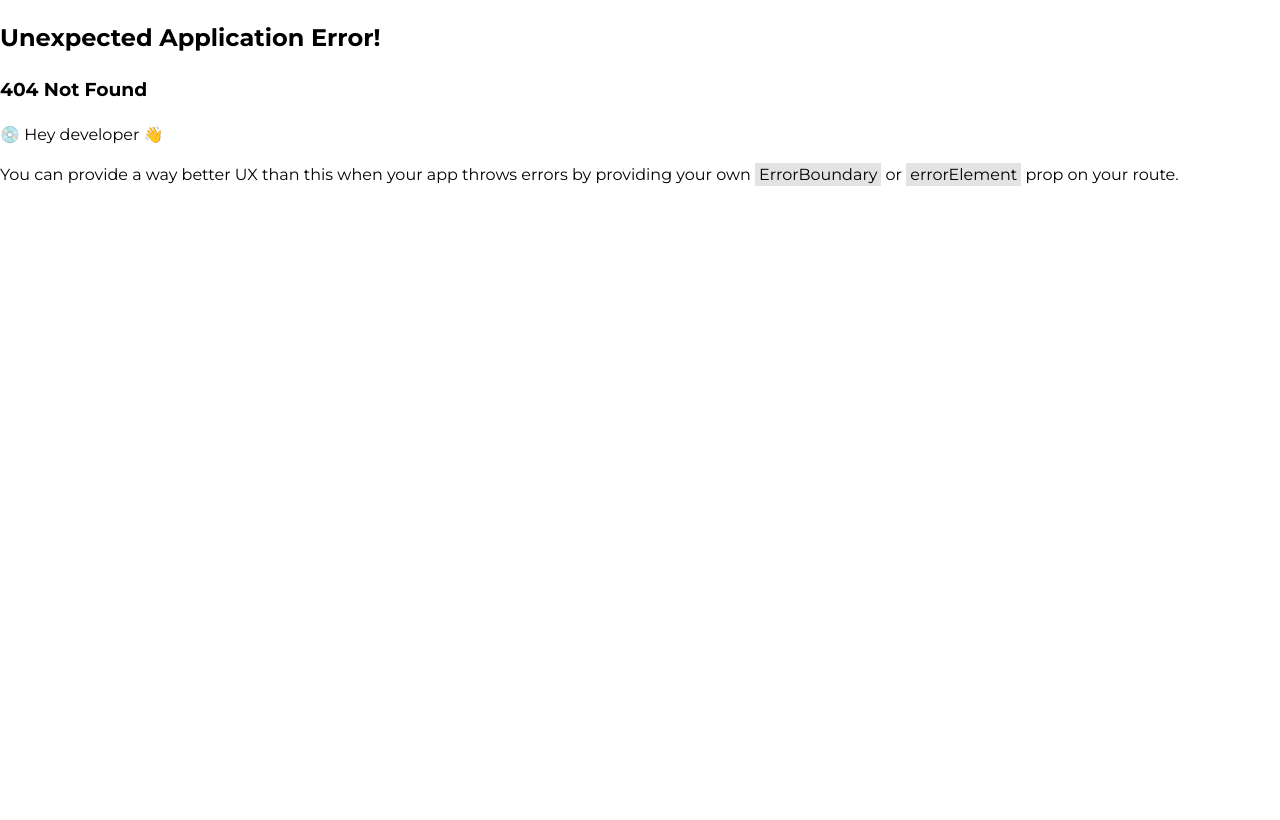
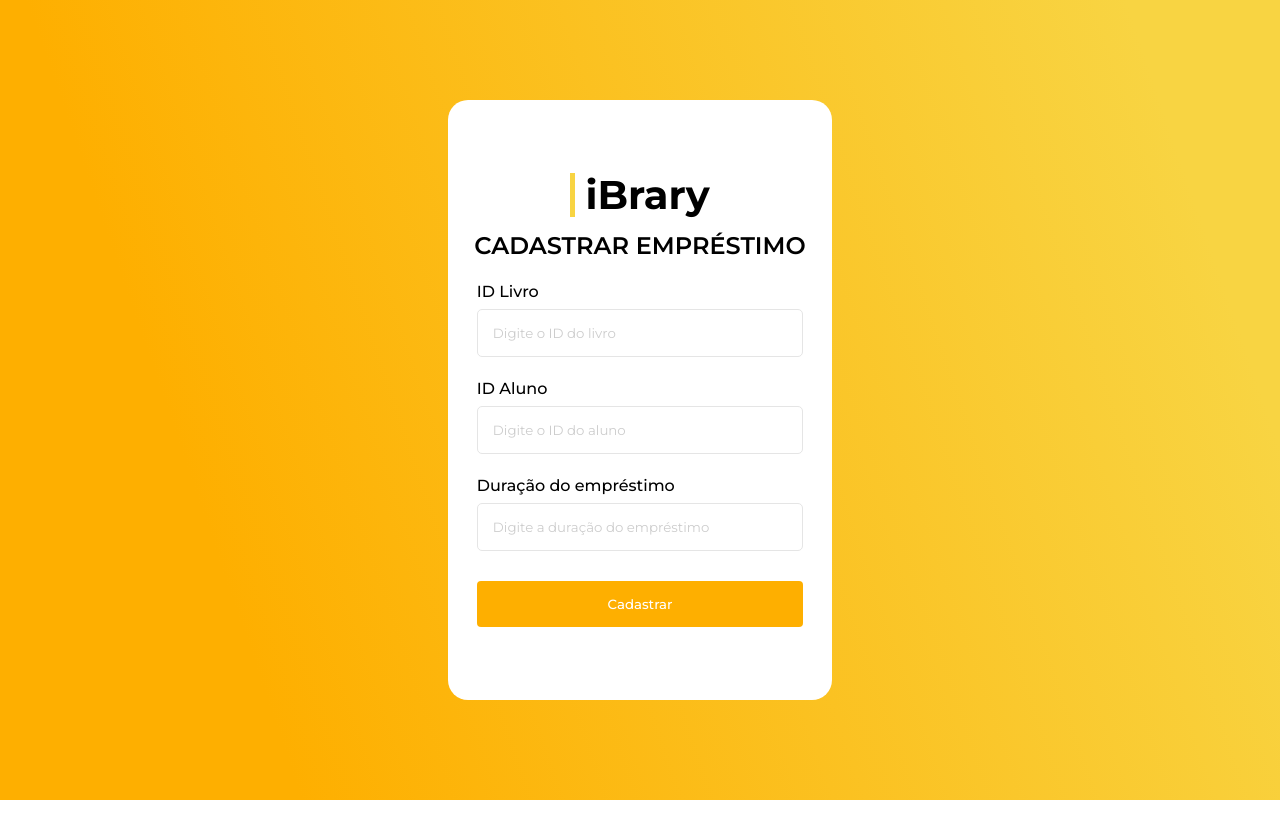
Before and after one commit to Melatoo/iBrary, a React (Vite) app in the folder Implementacao/front-end/: page /admin/emprestimos/cadastrar in a window 1280 px wide. Before the commit this address had no page. Built offline with nearby package versions, Linux system fonts and the light colour scheme.

Commit message:
criando tela de cadastrar empréstimo

```diff
--- a/Implementacao/front-end/src/main.jsx
+++ b/Implementacao/front-end/src/main.jsx
@@ -13,6 +13,7 @@ import AlunoHome from "./views/Aluno/Home.jsx";
 import AlunoLivros from "./views/Aluno/Livros.jsx";
 import AlunoEmprestimos from "./views/Aluno/Emprestimos.jsx";
 import AdicionarLivro from "./views/Admin/AdicionarLivro.jsx";
+import CadastrarEmprestimos from "./views/Admin/CadastrarEmprestimos.jsx";
 
 const router = createBrowserRouter([
   {
@@ -59,6 +60,10 @@ const router = createBrowserRouter([
     path: "/admin/livros/add",
     element: <AdicionarLivro />,
   },
+  {
+    path: "/admin/emprestimos/cadastrar",
+    element: <CadastrarEmprestimos />,
+  },
 ]);
 
 ReactDOM.createRoot(document.getElementById("root")).render(
--- /dev/null
+++ b/Implementacao/front-end/src/views/Admin/CadastrarEmprestimos.jsx
@@ -0,0 +1,41 @@
+import Background from "../../components/Formulario/Background";
+import CampoTexto from "../../components/Formulario/CampoTexto";
+import Botao from "../../components/Formulario/Botao";
+import Titulo from "../../components/Formulario/Titulo";
+import IbraryLogo from "../../components/IbraryLogo";
+import "./CadastrarEmprestimos.css";
+
+const CadastrarEmprestimos = () => {
+  return (
+    <Background>
+      <div id="container">
+        <IbraryLogo />
+        <div id="cadastroTituloContainer">
+          <Titulo texto="Cadastrar empréstimo" />
+        </div>
+        <form id="formContainer">
+          <CampoTexto
+            label="ID Livro"
+            placeholder="Digite o ID do livro"
+            name="idLivro"
+          />
+          <CampoTexto
+            label="ID Aluno"
+            placeholder="Digite o ID do aluno"
+            name="idAluno"
+          />
+          <CampoTexto
+            label="Duração do empréstimo"
+            placeholder="Digite a duração do empréstimo"
+            name="duracao"
+          />
+          <div id="botaoContainer">
+            <Botao width="85%" texto="Cadastrar" />
+          </div>
+        </form>
+      </div>
+    </Background>
+  );
+};
+
+export default CadastrarEmprestimos;
```
Also changed, not shown: Implementacao/front-end/src/views/Admin/CadastrarEmprestimos.css (added).
